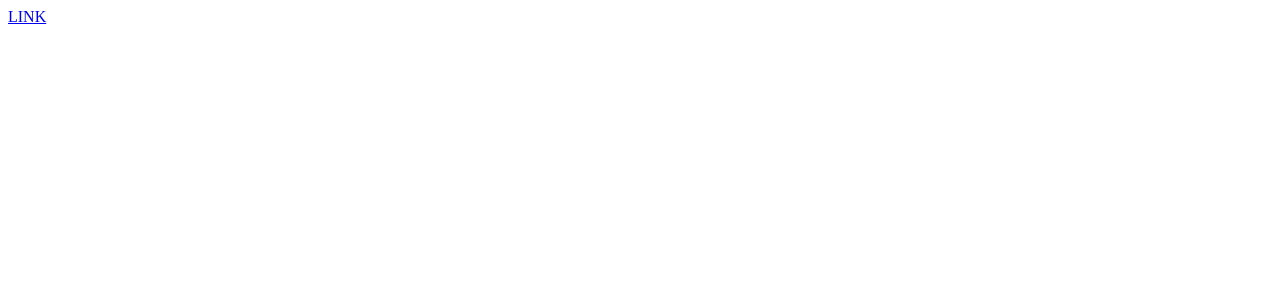
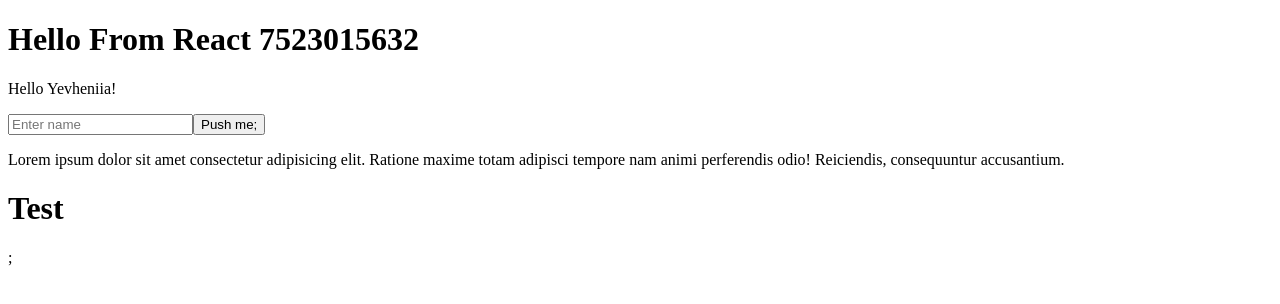
Before and after one commit to Yevheniia30/goit-react-test, a React (Create React App) app: page / in a window 1280 px wide. Shown: the top 304 px of the page. Built offline with nearby package versions, Linux system fonts and the light colour scheme.

Commit message:
practice

```diff
--- a/package.json
+++ b/package.json
@@ -34,5 +34,8 @@
       "last 1 firefox version",
       "last 1 safari version"
     ]
+  },
+  "devDependencies": {
+    "prop-types": "^15.7.2"
   }
 }
--- /dev/null
+++ b/src/App.js
@@ -0,0 +1,21 @@
+import NewComponent from "./components/Text";
+import Header from "./components/Header";
+import Form from "./components/Form";
+
+function App() {
+  const x = 7523015632;
+
+  const sayHello = () => console.log("Hello");
+  return (
+    //   общий родитель, например div
+    <div className="App">
+      <Header someNumber={x} userName="Yevheniia" />
+      <Form sayHello={sayHello} />
+      <NewComponent>
+        <h1>Test</h1>
+      </NewComponent>
+    </div>
+  );
+}
+
+export default App;
--- /dev/null
+++ b/src/components/Form.jsx
@@ -0,0 +1,12 @@
+const Form = (props) => (
+  <div>
+    <label htmlFor="trololo">
+      <input type="text" id="trololo" placeholder="Enter name"></input>
+    </label>
+    <button type="button" onClick={props.sayHello}>
+      Push me;
+    </button>
+  </div>
+);
+
+export default Form;
--- /dev/null
+++ b/src/components/Header.jsx
@@ -0,0 +1,23 @@
+import PropTypes from "prop-types";
+
+const Header = (props) => {
+  const { someNumber, userName } = props;
+
+  return (
+    <div>
+      <h1>Hello From React {someNumber} </h1>
+      <p>Hello {userName}!</p>
+    </div>
+  );
+};
+
+Header.propTypes = {
+  someNumber: PropTypes.number.isRequired,
+};
+
+Header.defaultProps = {
+  someNumber: 0,
+  userName: "User",
+};
+
+export default Header;
--- /dev/null
+++ b/src/components/Text.jsx
@@ -0,0 +1,15 @@
+// ---------- по новому стандарту импортировать Реакт в файлі кроме индекс не нужно
+// import React from "react";
+
+const NewComponent = (props) => (
+  <div>
+    <p>
+      Lorem ipsum dolor sit amet consectetur adipisicing elit. Ratione maxime
+      totam adipisci tempore nam animi perferendis odio! Reiciendis,
+      consequuntur accusantium.
+    </p>
+    {props.children};
+  </div>
+);
+
+export default NewComponent;
--- a/src/index.js
+++ b/src/index.js
@@ -1,30 +1,9 @@
 import React from "react";
 import ReactDOM from "react-dom";
+import PropTypes from "prop-types";
+
 // import './index.css';
-// import App from './App';
+import App from "./App";
 // import reportWebVitals from './reportWebVitals';
 
-// ReactDOM.render(
-//   <React.StrictMode>
-//     <App />
-//   </React.StrictMode>,
-//   document.getElementById('root')
-// );
-
-// If you want to start measuring performance in your app, pass a function
-// to log results (for example: reportWebVitals(console.log))
-// or send to an analytics endpoint. Learn more: https://bit.ly/CRA-vitals
-// reportWebVitals();
-
-const link = React.createElement(
-  "a",
-  { href: "reactjs.org", target: "_blank" },
-  "LINK"
-);
-
-const jsxlink = <a href="reactjs.org">LINK</a>;
-
-console.log(link);
-console.log(jsxlink);
-
-ReactDOM.render(link, document.getElementById("root"));
+ReactDOM.render(<App />, document.getElementById("root"));
```
Also changed, not shown: prettierrc.json (added, +12 -0 lines).
